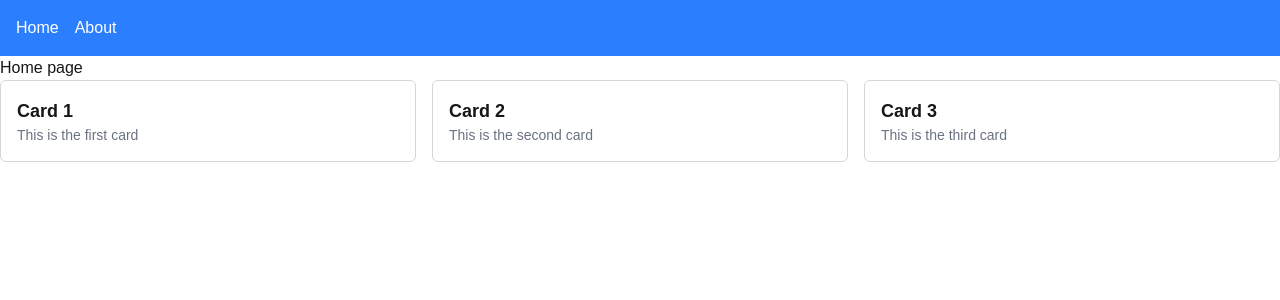
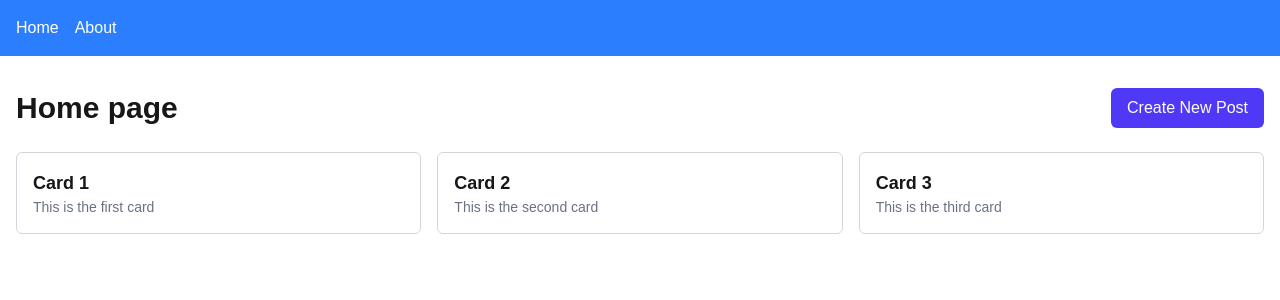
Before and after one commit to kasahun-welela/alx-project-0x02-setup, a Next.js app in the folder alx-project-0x02/: page /home in a window 1280 px wide. Shown: the top 300 px of the page. Built offline with nearby package versions, Linux system fonts and the light colour scheme.

Commit message:
implement a Modal Component

```diff
--- /dev/null
+++ b/alx-project-0x02/components/common/PostModal.tsx
@@ -0,0 +1,76 @@
+import React, { useState } from "react";
+import { PostModalProps } from "@/interfaces";
+
+const PostModal: React.FC<PostModalProps> = ({ isOpen, onClose, onSubmit }) => {
+  const [title, setTitle] = useState("");
+  const [content, setContent] = useState("");
+
+  const handleSubmit = (e: React.FormEvent) => {
+    e.preventDefault();
+    onSubmit({ title, content });
+    setTitle("");
+    setContent("");
+    onClose();
+  };
+
+  if (!isOpen) return null;
+
+  return (
+    <div className="fixed inset-0 bg-black bg-opacity-50 flex items-center justify-center">
+      <div className="bg-white p-6 rounded-lg w-full max-w-md">
+        <h2 className="text-2xl font-bold mb-4">Create New Post</h2>
+        <form onSubmit={handleSubmit}>
+          <div className="mb-4">
+            <label
+              htmlFor="title"
+              className="block text-sm font-medium text-gray-700"
+            >
+              Title
+            </label>
+            <input
+              type="text"
+              id="title"
+              value={title}
+              onChange={(e) => setTitle(e.target.value)}
+              className="mt-1 block w-full rounded-md border-gray-300 shadow-sm focus:border-indigo-500 focus:ring-indigo-500"
+              required
+            />
+          </div>
+          <div className="mb-4">
+            <label
+              htmlFor="content"
+              className="block text-sm font-medium text-gray-700"
+            >
+              Content
+            </label>
+            <textarea
+              id="content"
+              value={content}
+              onChange={(e) => setContent(e.target.value)}
+              rows={4}
+              className="mt-1 block w-full rounded-md border-gray-300 shadow-sm focus:border-indigo-500 focus:ring-indigo-500"
+              required
+            />
+          </div>
+          <div className="flex justify-end gap-2">
+            <button
+              type="button"
+              onClick={onClose}
+              className="px-4 py-2 text-sm font-medium text-gray-700 bg-gray-100 rounded-md hover:bg-gray-200"
+            >
+              Cancel
+            </button>
+            <button
+              type="submit"
+              className="px-4 py-2 text-sm font-medium text-white bg-indigo-600 rounded-md hover:bg-indigo-700"
+            >
+              Create Post
+            </button>
+          </div>
+        </form>
+      </div>
+    </div>
+  );
+};
+
+export default PostModal;
--- a/alx-project-0x02/interfaces/index.ts
+++ b/alx-project-0x02/interfaces/index.ts
@@ -2,3 +2,8 @@ export interface CardProps {
   title: string;
   content: string;
 }
+export interface PostModalProps {
+  isOpen: boolean;
+  onClose: () => void;
+  onSubmit: (data: { title: string; content: string }) => void;
+}
--- a/alx-project-0x02/pages/home.tsx
+++ b/alx-project-0x02/pages/home.tsx
@@ -1,17 +1,49 @@
 import Card from "@/components/common/Card";
 import Header from "@/components/layout/Header";
-import React from "react";
+import PostModal from "@/components/common/PostModal";
+import React, { useState } from "react";
+
+interface Post {
+  title: string;
+  content: string;
+}
 
 function Home() {
+  const [isModalOpen, setIsModalOpen] = useState(false);
+  const [posts, setPosts] = useState<Post[]>([
+    { title: "Card 1", content: "This is the first card" },
+    { title: "Card 2", content: "This is the second card" },
+    { title: "Card 3", content: "This is the third card" },
+  ]);
+
+  const handleNewPost = (data: Post) => {
+    setPosts([...posts, data]);
+  };
+
   return (
     <>
       <Header />
-      <h1>Home page</h1>
-      <div className="grid grid-cols-1 md:grid-cols-3 gap-4">
-        <Card title="Card 1" content="This is the first card" />
-        <Card title="Card 2" content="This is the second card" />
-        <Card title="Card 3" content="This is the third card" />
+      <div className="container mx-auto px-4 py-8">
+        <div className="flex justify-between items-center mb-6">
+          <h1 className="text-3xl font-bold">Home page</h1>
+          <button
+            onClick={() => setIsModalOpen(true)}
+            className="px-4 py-2 bg-indigo-600 text-white rounded-md hover:bg-indigo-700"
+          >
+            Create New Post
+          </button>
+        </div>
+        <div className="grid grid-cols-1 md:grid-cols-3 gap-4">
+          {posts.map((post, index) => (
+            <Card key={index} title={post.title} content={post.content} />
+          ))}
+        </div>
       </div>
+      <PostModal
+        isOpen={isModalOpen}
+        onClose={() => setIsModalOpen(false)}
+        onSubmit={handleNewPost}
+      />
     </>
   );
 }
```
